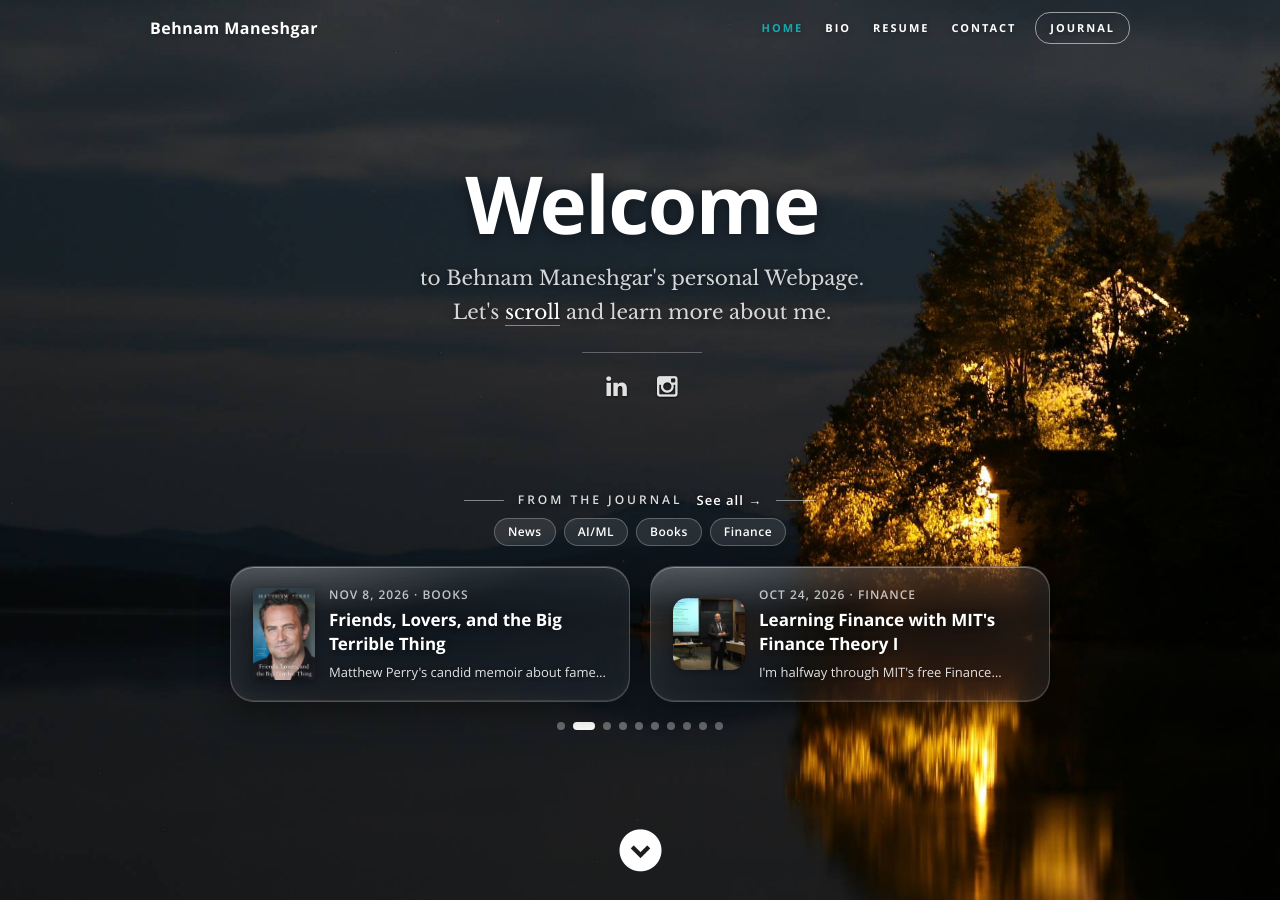
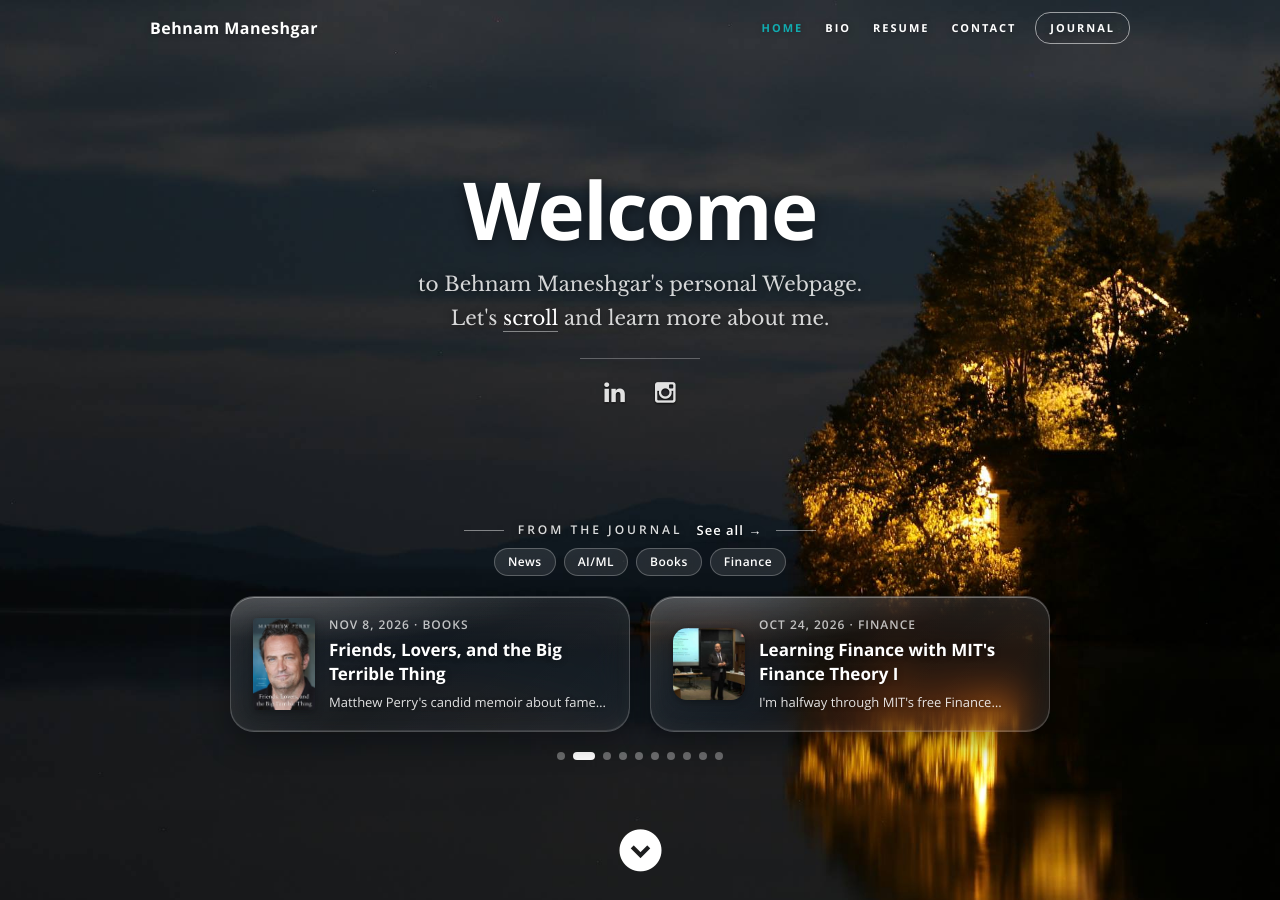
Before and after one commit to maneshgar/personal-website, a Jekyll site: the page built from index.html, in a window 1280 px wide and 900 px high. Built offline with Jekyll 4.4.1, drawn with Linux system fonts in a browser that asks for light colours.

Commit message:
Welcome: stacked layout so text and cards never overlap on short screens
Co-Authored-By: Claude Opus 5.5 <noreply@anthropic.com>

```diff
--- a/css/journal.css
+++ b/css/journal.css
@@ -522,9 +522,6 @@ header .hero-card-text {
    header .hero-card-text { -webkit-line-clamp: 1; }
    header .hero-card-cover { width: 48px; height: 72px; }
 }
-@media only screen and (max-height: 640px) {
-   header .hero-latest-wrap { display: none; }
-}
 @media (prefers-reduced-motion: reduce) {
    header .hero-track .hero-card { transition: none; }
 }
--- a/css/layout.css
+++ b/css/layout.css
@@ -1601,3 +1601,33 @@ h1.section-title, #about h1.section-title { margin-bottom: 48px; }
    #about .bio-text.bio-columns > p:first-child { -webkit-hyphens: manual; hyphens: manual; }
    #about .bio-text.bio-columns > p:last-child { margin-bottom: 0; }
 }
+
+/* ------------------------------------------------------------------ */
+/* Welcome with journal cards: stacked layout, never overlaps.
+/* Text is centred in the space above the cards; on short screens the
+/* header grows taller instead of letting things collide.
+/* ------------------------------------------------------------------ */
+header#home.has-latest {
+   display: flex;
+   flex-direction: column;
+   align-items: center;
+   height: auto !important;
+}
+header#home.has-latest:before { display: none; }
+header#home.has-latest .banner {
+   flex: 1 0 auto;
+   display: flex;
+   align-items: center;
+   justify-content: center;
+   padding: 80px 0 28px !important;
+}
+header#home.has-latest .hero-latest-wrap {
+   position: relative;
+   left: auto; right: auto; bottom: auto !important;
+   width: 100%;
+   margin-bottom: calc(110px + var(--hero-fade));
+}
+@media only screen and (max-width: 767px) {
+   header#home.has-latest .banner { padding: 72px 0 24px !important; }
+   header#home.has-latest .hero-latest-wrap { margin-bottom: calc(56px + var(--hero-fade)); }
+}
--- a/js/init.js
+++ b/js/init.js
@@ -71,7 +71,8 @@
    // one screen of photo, plus the fade strip that sits below the fold
    function sizeHeader() {
       var fade = parseInt(getComputedStyle(document.getElementById('home')).getPropertyValue('--hero-fade'), 10) || 0;
-      $('header').css({ 'height': $(window).height() + fade });
+      // min-height (not height) so the content can make it taller on short screens
+      $('header').css({ 'min-height': $(window).height() + fade });
    }
    sizeHeader();
    $(window).on('resize', sizeHeader);
```
